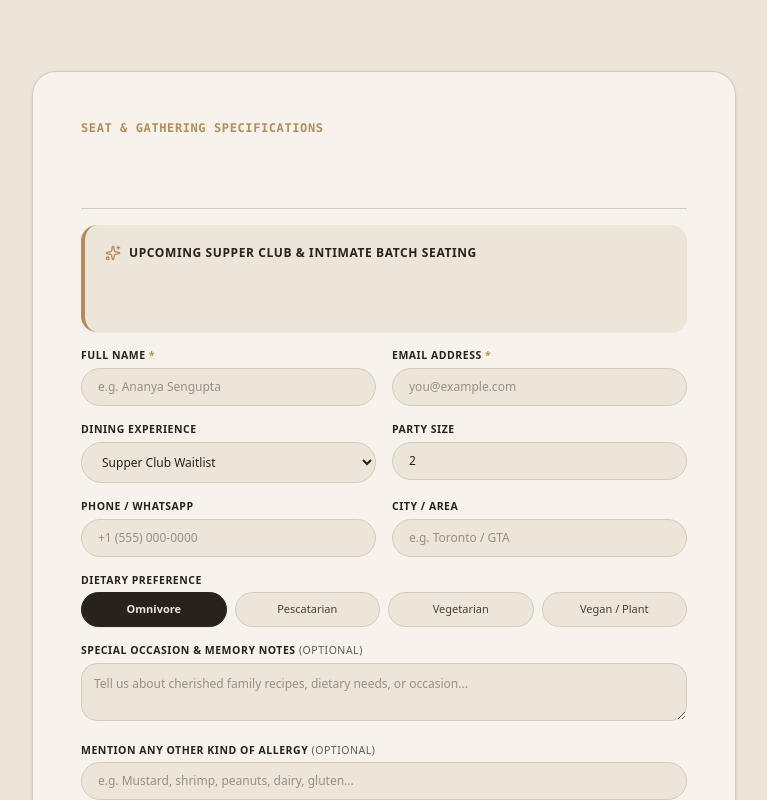
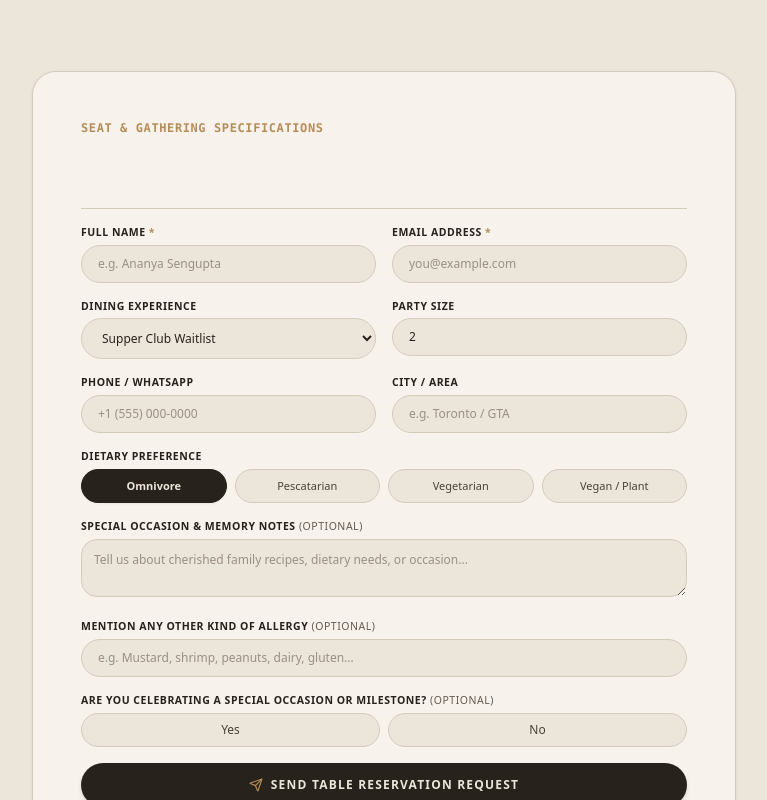
Before and after one commit to Rumpakoley/Pichutaaney, a React (Vite) app: page / in a window 1280 px wide. Shown: the part 4300-5100 px from the top of the page, without its empty margins (256-1023 px from the left). Built offline with nearby package versions, Linux system fonts and the light colour scheme.

Commit message:
Remove notice announcement box from Table Reservation & Waitlist Form

```diff
--- a/src/App.tsx
+++ b/src/App.tsx
@@ -35,7 +35,7 @@ const INITIAL_CUSTOM_QUESTIONS: FormCustomQuestion[] = [
 ];
 
 const INITIAL_MENU_NOTICE: MenuVenueNotice = {
-  isActive: true,
+  isActive: false,
   heading: 'Upcoming Supper Club & Intimate Batch Seating',
   note: 'Current Atelier Menu: 5-Course Heritage Fish & Heirloom Grains. BYOB welcome without corkage. Exact venue location dispatched upon confirmation.',
 };
--- a/src/components/UniqueTableConcierge.tsx
+++ b/src/components/UniqueTableConcierge.tsx
@@ -200,25 +200,6 @@ export const UniqueTableConcierge: React.FC<UniqueTableConciergeProps> = ({
                 </p>
               </div>
 
-              {/* Host Menu & Venue Announcement Notice */}
-              {menuNotice?.isActive && (menuNotice.heading || menuNotice.note) && (
-                <div className="bg-[#ECE5DA] border-l-4 border-[#B58D59] rounded-2xl p-4 sm:p-5 text-left space-y-1.5 shadow-2xs">
-                  {menuNotice.heading && (
-                    <div className="flex items-center space-x-2">
-                      <Sparkles className="w-4 h-4 text-[#B58D59] shrink-0" />
-                      <span className="font-sans font-bold text-xs uppercase tracking-wider text-[#28221D]">
-                        {menuNotice.heading}
-                      </span>
-                    </div>
-                  )}
-                  {menuNotice.note && (
-                    <p className="font-pt-serif italic text-xs sm:text-sm text-[#4A4138] leading-relaxed whitespace-pre-line">
-                      {menuNotice.note}
-                    </p>
-                  )}
-                </div>
-              )}
-
               {/* Name & Email */}
               <div className="grid grid-cols-1 sm:grid-cols-2 gap-4">
                 <div className="space-y-1">
```
